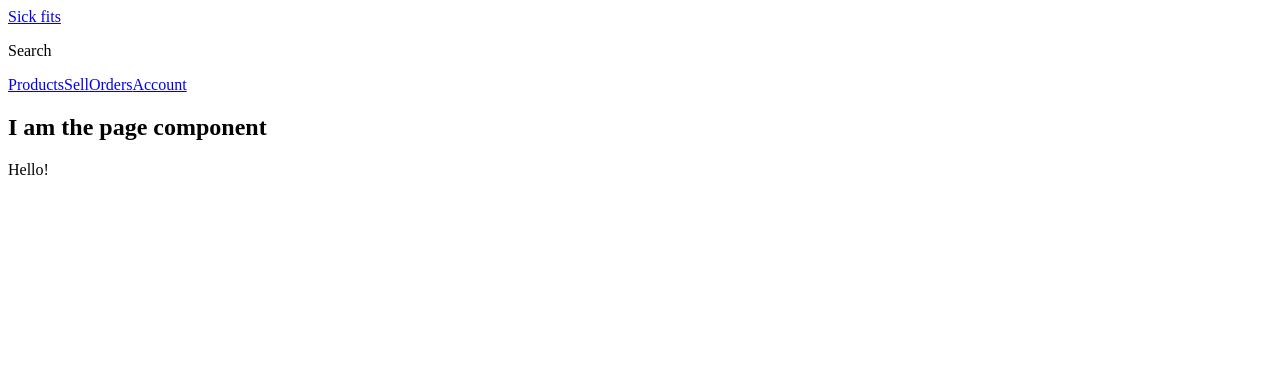
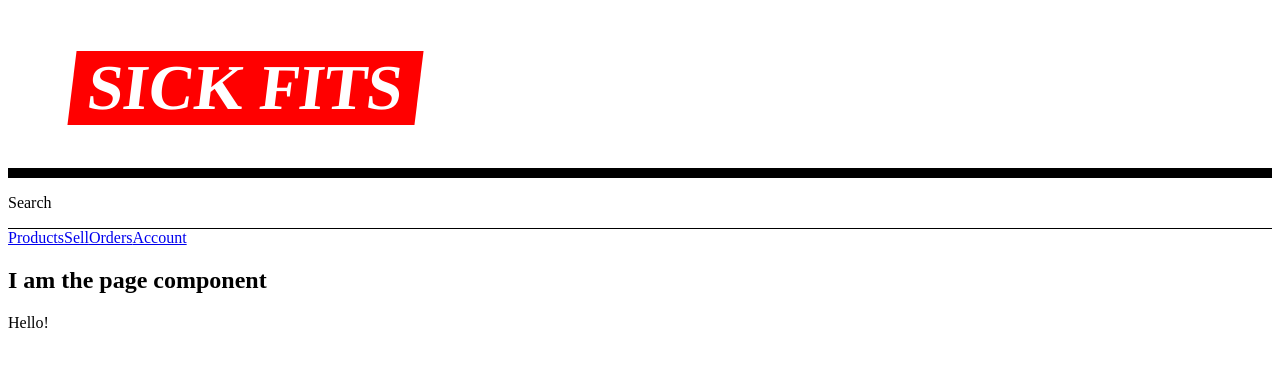
Before and after one commit to ladureePusa/react-graphql, a Next.js app in the folder sick-fits/frontend/: page / in a window 1280 px wide. Shown: the top 366 px of the page. Built offline with nearby package versions, Linux system fonts and the light colour scheme.

Commit message:
step 6 - add styles to Header with styled component

```diff
--- a/sick-fits/frontend/components/Header.js
+++ b/sick-fits/frontend/components/Header.js
@@ -1,16 +1,50 @@
+import styled from 'styled-components';
 import Link from 'next/link';
 import Nav from './Nav';
 
+const Logo = styled.h1`
+  font-size: 4rem;
+  margin-left: 4rem;
+  position: relative;
+  z-index: 2;
+  transform: skew(-7deg);
+  background: red;
+  a {
+    color: white;
+    text-decoration: none;
+    text-transform: uppercase;
+    padding: 0.5rem 1rem;
+  }
+`;
+
+const HeaderStyles = styled.header`
+  .bar {
+    border-bottom: 10px solid var(--black, black);
+    display: grid;
+    grid-template-columns: auto 1fr;
+    justify-content: space-between;
+    align-items: center;
+  }
+
+  .sub-bar {
+    display: grid;
+    grid-template-columns: 1fr auto;
+    border-bottom: 1px solid var(--black, black);
+  }
+`;
+
 export default function Header() {
   return (
-    <header>
+    <HeaderStyles>
       <div className="bar">
-        <Link href="/">Sick fits</Link>
+        <Logo>
+          <Link href="/">Sick fits</Link>
+        </Logo>
       </div>
       <div className="sub-bar">
         <p>Search</p>
       </div>
       <Nav />
-    </header>
+    </HeaderStyles>
   );
 }
```
